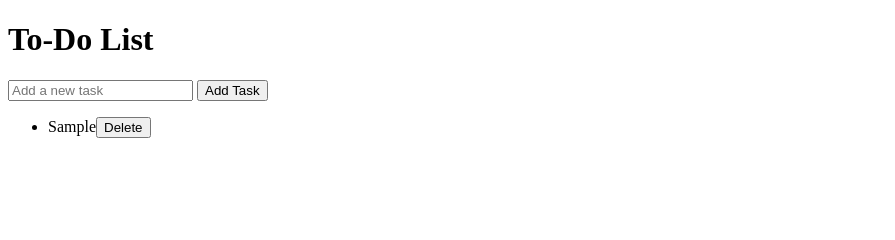
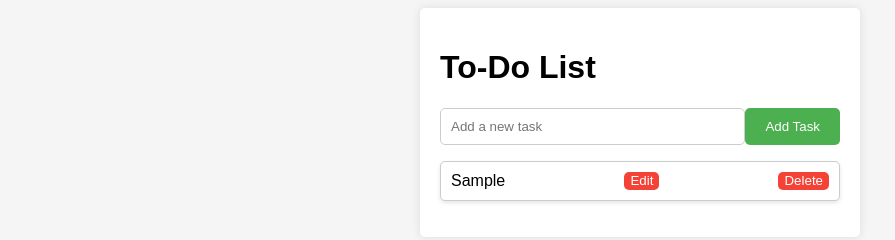
Before and after one commit to mesumali1/CODSOFT, a plain HTML site: page To-Do List/to-do list.html in a window 1280 px wide. Both pictures are taken after typing "Sample" into the empty fields and a click on the button "Add Task". Shown: the whole page, without its empty margins (0-895 px from the left). Drawn offline with Linux system fonts and the light colour scheme.

Commit message:
finalizing

```diff
--- a/To-Do List/to-do list.html
+++ b/To-Do List/to-do list.html
@@ -1,57 +1,132 @@
 <!DOCTYPE html>
-<html lang="en">
+<html>
 <head>
-    <meta charset="UTF-8">
-    <meta name="viewport" content="width=device-width, initial-scale=1.0">
     <title>To-Do List</title>
     <style>
-        /* Add your CSS styles here */
+        body {
+            font-family: Arial, sans-serif;
+            background-color: #f5f5f5;
+        }
+        .container {
+            max-width: 400px;
+            margin: 0 auto;
+            background-color: white;
+            border-radius: 5px;
+            padding: 20px;
+            box-shadow: 0 0 10px rgba(0, 0, 0, 0.1);
+        }
+        .input-container {
+            display: flex;
+            margin-bottom: 10px;
+        }
+        .input-container input {
+            flex: 1;
+            padding: 10px;
+            border: 1px solid #ccc;
+            border-radius: 5px;
+        }
+        .input-container #add-button {
+            background-color: #4CAF50;
+            color: white;
+            border: none;
+            border-radius: 5px;
+            padding: 10px 20px;
+            cursor: pointer;
+        }
+        #task-list {
+            list-style: none;
+            padding: 0;
+        }
+        #task-list li {
+            display: flex;
+            justify-content: space-between;
+            background-color: #fff;
+            border: 1px solid #ccc;
+            margin: 5px 0;
+            padding: 10px;
+            border-radius: 5px;
+            box-shadow: 0 2px 4px rgba(0, 0, 0, 0.1);
+        }
+        #task-list li button {
+            background-color: #f44336;
+            color: white;
+            border: none;
+            cursor: pointer;
+            border-radius: 5px;
+        }
     </style>
 </head>
 <body>
-    <h1>To-Do List</h1>
-    <input type="text" id="taskInput" placeholder="Add a new task">
-    <button onclick="addTask()">Add Task</button>
-
-    <ul id="taskList"></ul>
+    <div class="container">
+        <h1>To-Do List</h1>
+        <div class="input-container">
+            <input type="text" id="task-input" placeholder="Add a new task">
+            <button id="add-button">Add Task</button>
+        </div>
+        <ul id="task-list"></ul>
+    </div>
 
     <script>
-        function addTask() {
-            const taskInput = document.getElementById("taskInput");
-            const taskText = taskInput.value.trim();
-            if (taskText === "") return;
+        const taskInput = document.getElementById('task-input');
+        const taskList = document.getElementById('task-list');
+        const addButton = document.getElementById('add-button');
 
-            const taskList = document.getElementById("taskList");
-            const li = document.createElement("li");
-            li.textContent = taskText;
+        // Load tasks from local storage
+        const tasks = JSON.parse(localStorage.getItem('tasks')) || [];
 
-            const deleteButton = document.createElement("button");
-            deleteButton.textContent = "Delete";
-            deleteButton.onclick = function () {
-                li.remove();
-                saveTasks();
-            };
+        function updateTaskList() {
+            taskList.innerHTML = '';
+            tasks.forEach((task, index) => {
+                const li = document.createElement('li');
+                li.innerHTML = `
+                    <span>${task}</span>
+                    <button class="edit-button">Edit</button>
+                    <button class="delete-button">Delete</button>
+                `;
+                taskList.appendChild(li);
 
-            li.appendChild(deleteButton);
-            taskList.appendChild(li);
+                const editButton = li.querySelector('.edit-button');
+                const deleteButton = li.querySelector('.delete-button');
 
-            taskInput.value = "";
-            saveTasks();
+                editButton.addEventListener('click', () => editTask(index));
+                deleteButton.addEventListener('click', () => deleteTask(index));
+            });
         }
 
-        function saveTasks() {
-            const taskList = document.getElementById("taskList").innerHTML;
-            localStorage.setItem("tasks", taskList);
-        }
-
-        function loadTasks() {
-            const savedTasks = localStorage.getItem("tasks");
-            if (savedTasks) {
-                document.getElementById("taskList").innerHTML = savedTasks;
+        function addTask() {
+            const task = taskInput.value;
+            if (task.trim() !== '') {
+                tasks.push(task);
+                localStorage.setItem('tasks', JSON.stringify(tasks));
+                taskInput.value = '';
+                updateTaskList();
             }
         }
 
-        loadTasks();
+        function deleteTask(index) {
+            tasks.splice(index, 1);
+            localStorage.setItem('tasks', JSON.stringify(tasks));
+            updateTaskList();
+        }
+
+        function editTask(index) {
+            const newTask = prompt("Edit the task:", tasks[index]);
+            if (newTask !== null) {
+                tasks[index] = newTask;
+                localStorage.setItem('tasks', JSON.stringify(tasks));
+                updateTaskList();
+            }
+        }
+
+        taskInput.addEventListener('keydown', (event) => {
+            if (event.key === 'Enter') {
+                addTask();
+            }
+        });
+
+        addButton.addEventListener('click', addTask);
+
+        updateTaskList();
     </script>
 </body>
 </html>
```
Also changed, not shown: Portfolio/index.html (+5 -5 lines), Portfolio/assests/img/calc.png (added).
